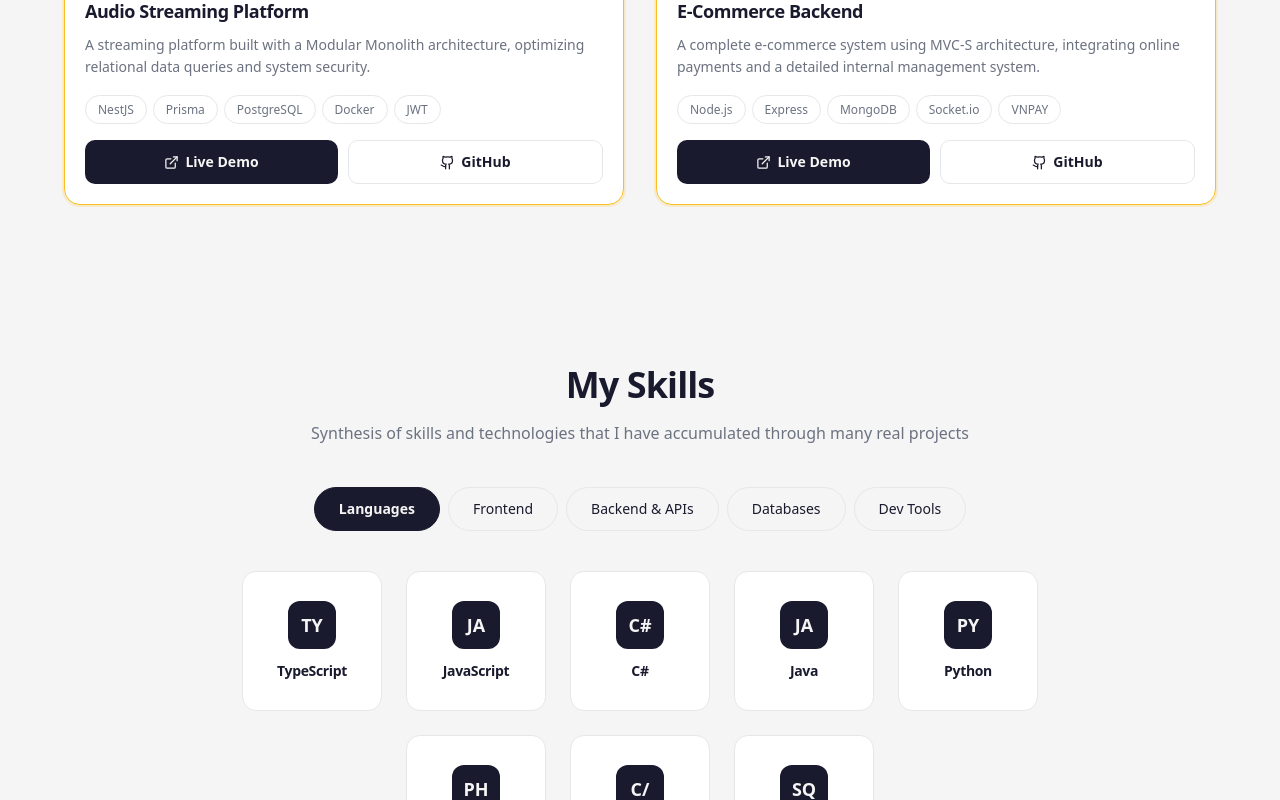
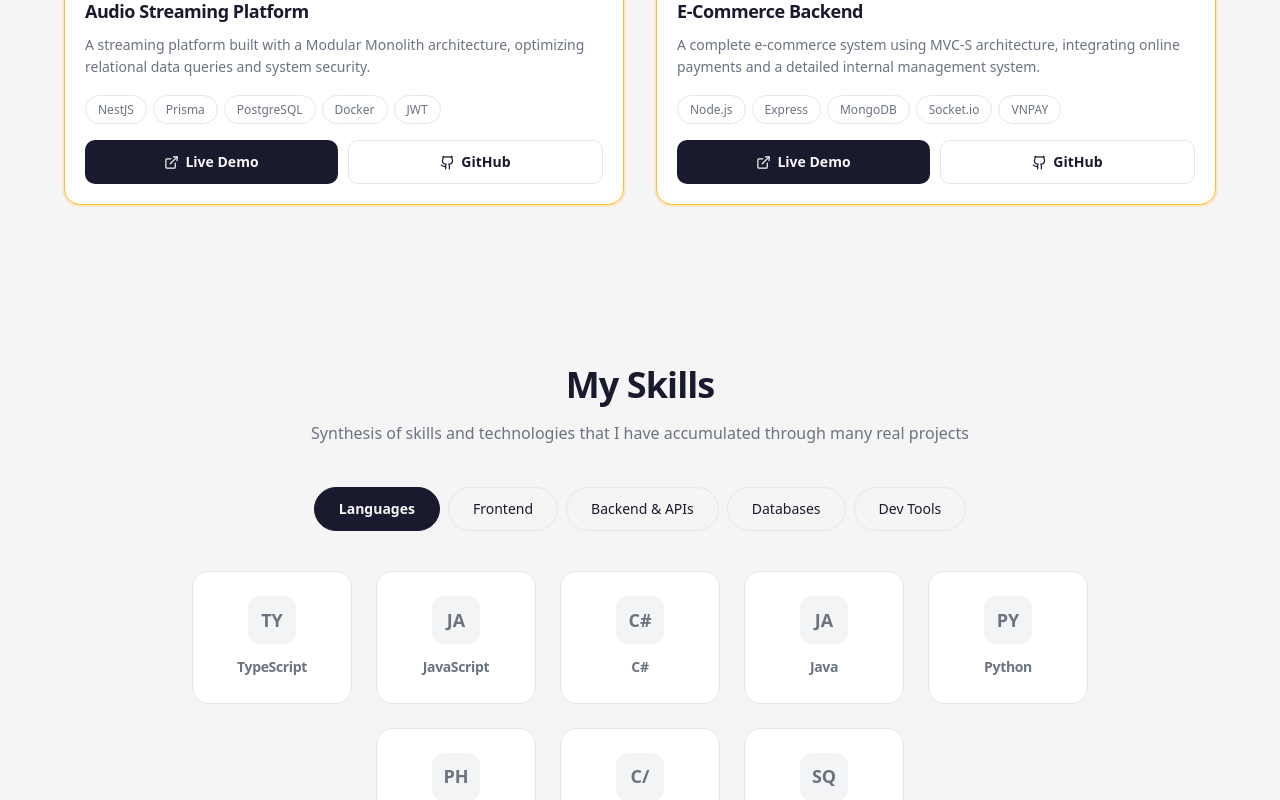
Before and after one commit to anhtt-23810310166/portfolio, a Next.js app: page / in a window 1280 px wide. Shown: the part 2000-2800 px from the top of the page. Built offline with nearby package versions, Linux system fonts and the light colour scheme.

Commit message:
update giao diện

```diff
--- a/package.json
+++ b/package.json
@@ -13,7 +13,8 @@
     "next": "16.1.6",
     "next-themes": "^0.4.6",
     "react": "19.2.3",
-    "react-dom": "19.2.3"
+    "react-dom": "19.2.3",
+    "resend": "^6.9.3"
   },
   "devDependencies": {
     "@tailwindcss/postcss": "^4",
--- a/src/app/globals.css
+++ b/src/app/globals.css
@@ -354,37 +354,84 @@ nav.pill-nav a.active {
   z-index: 2;
 }
 
-/* ===== SKILL CARDS ===== */
+/* ===== SKILL CARDS (Synchronized) ===== */
 .skill-card {
   background: var(--background-card);
   border: 1.5px solid var(--border);
-  border-radius: 14px;
+  border-radius: 16px;
   padding: 24px;
-  transition: all 0.3s ease;
-  aspect-ratio: 1 / 1;
+  transition: all 0.3s cubic-bezier(0.4, 0, 0.2, 1);
   display: flex !important;
   flex-direction: column !important;
+  align-items: center !important;
   justify-content: center !important;
+  position: relative;
+  overflow: hidden;
+  cursor: default;
 }
 
 .skill-card:hover {
-  border-color: var(--muted);
-  box-shadow: 0 4px 20px rgba(0, 0, 0, 0.06);
-  transform: translateY(-4px);
-}
-
-.dark .skill-card:hover {
-  box-shadow: 0 4px 20px rgba(0, 0, 0, 0.3);
+  border-color: var(--hover-bg);
+  transform: translateY(-5px);
+  box-shadow: 0 10px 30px -10px var(--hover-bg);
 }
 
 .skill-icon {
+  width: 48px;
+  height: 48px;
   display: flex;
   align-items: center;
   justify-content: center;
   border-radius: 12px;
-  background: var(--foreground);
-  color: var(--background);
+  background: rgba(107, 114, 128, 0.08); /* Neutral muted background */
+  color: var(--muted) !important;
   font-weight: 700;
+  font-size: 18px;
+  margin-bottom: 12px;
+  transition: all 0.4s ease;
+  position: relative;
+  z-index: 2;
+}
+
+.dark .skill-icon {
+  background: rgba(255, 255, 255, 0.05);
+}
+
+.skill-card:hover .skill-icon {
+  background: var(--hover-bg);
+  color: white !important;
+  transform: scale(1.1) rotate(5deg);
+  box-shadow: 0 5px 15px var(--hover-bg);
+}
+
+.skill-card h3 {
+  font-size: 14px;
+  font-weight: 600;
+  color: var(--muted);
+  transition: color 0.3s ease;
+  margin: 0;
+  position: relative;
+  z-index: 2;
+}
+
+.skill-card:hover h3 {
+  color: var(--foreground);
+}
+
+.skill-card .skill-glow {
+  position: absolute;
+  width: 100px;
+  height: 100px;
+  background: var(--hover-bg);
+  filter: blur(50px);
+  opacity: 0;
+  transition: opacity 0.4s ease;
+  z-index: 1;
+  pointer-events: none;
+}
+
+.skill-card:hover .skill-glow {
+  opacity: 0.15;
 }
 
 /* ===== EXPERIENCE CARDS ===== */
--- a/src/app/page.tsx
+++ b/src/app/page.tsx
@@ -31,7 +31,19 @@ export default function Portfolio() {
   const [activeExpTab, setActiveExpTab] = useState("work");
   const [typewriterText, setTypewriterText] = useState("");
   const [typewriterIndex, setTypewriterIndex] = useState(0);
+  const [isSubmitting, setIsSubmitting] = useState(false);
+  const [submitStatus, setSubmitStatus] = useState<{ type: 'success' | 'error', message: string } | null>(null);
   const [avatarError, setAvatarError] = useState(false);
+
+  // Auto-hide contact form status message
+  useEffect(() => {
+    if (submitStatus) {
+      const timer = setTimeout(() => {
+        setSubmitStatus(null);
+      }, 5000);
+      return () => clearTimeout(timer);
+    }
+  }, [submitStatus]);
 
   const roles = ["Backend Developer", "NodeJS Developer", "Software Engineer"];
   const [roleIndex, setRoleIndex] = useState(0);
@@ -82,86 +94,50 @@ export default function Portfolio() {
     }
   }, [typewriterIndex, roleIndex]);
 
-  const navLinks = [
-    { name: "Home", href: "#home", id: "home", icon: <Home size={15} /> },
-    { name: "About", href: "#about", id: "about", icon: <User size={15} /> },
-    { name: "Experience", href: "#experience", id: "experience", icon: <Briefcase size={15} /> },
-    { name: "Project", href: "#projects", id: "projects", icon: <FolderOpen size={15} /> },
-    { name: "Skill", href: "#skills", id: "skills", icon: <Wrench size={15} /> },
-    { name: "Contact", href: "#contact", id: "contact", icon: <Mail size={15} /> },
-  ];
-
-  const projects = [
-    {
-      title: "Audio Streaming Platform",
-      description: "A streaming platform built with a Modular Monolith architecture, optimizing relational data queries and system security.",
-      tech: ["NestJS", "Prisma", "PostgreSQL", "Docker", "JWT"],
-      github: "https://github.com/anhtt-23810310166/music-web-nestjs",
-      demo: "https://musicbox-z696.vercel.app",
-      featured: true,
-      icon: <Image src="/musicbox.jpg" alt="MusicBox" width={400} height={200} className="w-full h-full object-cover" />
-    },
-    {
-      title: "E-Commerce Backend",
-      description: "A complete e-commerce system using MVC-S architecture, integrating online payments and a detailed internal management system.",
-      tech: ["Node.js", "Express", "MongoDB", "Socket.io", "VNPAY"],
-      github: "https://github.com/anhtt-23810310166/product-management-ssr-js",
-      demo: "https://techzone-z696.onrender.com",
-      featured: true,
-      icon: <Image src="/e-commerce.jpg" alt="E-Commerce" width={400} height={200} className="w-full h-full object-cover" />
-    },
-  ];
-
-  const skillGroups: Record<string, { name: string; badge?: string; badgeColor?: string }[]> = {
+  const skillGroups: Record<string, { name: string; color: string }[]> = {
     language: [
-      { name: "TypeScript", badge: "Primary", badgeColor: "bg-blue-100 text-blue-800 border-blue-300" },
-      { name: "JavaScript", badge: "Core", badgeColor: "bg-yellow-100 text-yellow-800 border-yellow-300" },
-      { name: "C#", badge: "DotNet", badgeColor: "bg-purple-100 text-purple-800 border-purple-300" },
-      { name: "Java", badge: "OOP", badgeColor: "bg-orange-100 text-orange-800 border-orange-300" },
-      { name: "Python", badge: "Scripting", badgeColor: "bg-blue-100 text-blue-800 border-blue-300" },
-      { name: "PHP", badge: "Web Language", badgeColor: "bg-indigo-100 text-indigo-800 border-indigo-300" },
-      { name: "C/C++", badge: "Core", badgeColor: "bg-gray-100 text-gray-800 border-gray-300" },
-      { name: "SQL", badge: "Database", badgeColor: "bg-indigo-100 text-indigo-700 border-indigo-200" },
+      { name: "TypeScript", color: "#3178c6" },
+      { name: "JavaScript", color: "#f7df1e" },
+      { name: "C#", color: "#239120" },
+      { name: "Java", color: "#007396" },
+      { name: "Python", color: "#3776ab" },
+      { name: "PHP", color: "#777bb4" },
+      { name: "C/C++", color: "#00599c" },
+      { name: "SQL", color: "#4479a1" },
+    ],
+    backend: [
+      { name: "NestJS", color: "#e0234e" },
+      { name: "Node.js", color: "#339933" },
+      { name: "ASP.NET Core", color: "#512bd4" },
+      { name: "Microservices", color: "#000000" },
+      { name: "RESTful API", color: "#0055ff" },
+      { name: "GraphQL", color: "#e10098" },
+      { name: "Socket.io", color: "#010101" },
+      { name: "JWT / RBAC", color: "#000000" },
+    ],
+    database: [
+      { name: "PostgreSQL", color: "#4169e1" },
+      { name: "MySQL", color: "#4479a1" },
+      { name: "MongoDB", color: "#47a248" },
+      { name: "Redis", color: "#dc382d" },
+      { name: "Prisma", color: "#2d3748" },
+      { name: "TypeORM / Sequelize", color: "#2b3b4b" },
     ],
     frontend: [
-      { name: "React", badge: "Library", badgeColor: "bg-cyan-100 text-cyan-800 border-cyan-300" },
-      { name: "Next.js", badge: "Framework", badgeColor: "bg-slate-100 text-slate-800 border-slate-300" },
-      { name: "HTML/CSS", badge: "Foundation", badgeColor: "bg-orange-100 text-orange-800 border-orange-300" },
-      { name: "SASS/SCSS", badge: "Preproc", badgeColor: "bg-pink-100 text-pink-800 border-pink-300" },
-      { name: "Bootstrap", badge: "UI Lib", badgeColor: "bg-purple-100 text-purple-800 border-purple-300" },
-      { name: "MUI/AntD", badge: "UI Lib", badgeColor: "bg-blue-100 text-blue-800 border-blue-300" },
-      { name: "React Native", badge: "Mobile", badgeColor: "bg-cyan-100 text-cyan-800 border-cyan-300" },
-      { name: "Tailwind CSS", badge: "Styling", badgeColor: "bg-teal-100 text-teal-800 border-teal-300" },
-      { name: "Redux", badge: "State", badgeColor: "bg-purple-100 text-purple-800 border-purple-300" },
-    ],
-    backend: [
-      { name: "ASP.NET Core", badge: "Framework", badgeColor: "bg-purple-100 text-purple-800 border-purple-300" },
-      { name: "Node.js", badge: "Runtime", badgeColor: "bg-green-100 text-green-700 border-green-200" },
-      { name: "NestJS", badge: "Core Skill", badgeColor: "bg-red-100 text-red-700 border-red-200" },
-      { name: "Express", badge: "API", badgeColor: "bg-gray-100 text-gray-700 border-gray-200" },
-      { name: "Microservices", badge: "Architecture", badgeColor: "bg-sky-100 text-sky-800 border-sky-300" },
-      { name: "RESTful API", badge: "Architecture", badgeColor: "bg-purple-100 text-purple-700 border-purple-200" },
-      { name: "GraphQL", badge: "Query", badgeColor: "bg-pink-100 text-pink-700 border-pink-200" },
-      { name: "Socket.io", badge: "Realtime", badgeColor: "bg-zinc-100 text-zinc-700 border-zinc-200" },
-      { name: "WordPress", badge: "CMS", badgeColor: "bg-blue-100 text-blue-800 border-blue-300" },
-    ],
-    database: [
-      { name: "PostgreSQL", badge: "Relational", badgeColor: "bg-blue-100 text-blue-700 border-blue-200" },
-      { name: "MySQL", badge: "Relational", badgeColor: "bg-orange-100 text-orange-700 border-orange-200" },
-      { name: "MongoDB", badge: "NoSQL", badgeColor: "bg-green-100 text-green-700 border-green-200" },
-      { name: "Redis", badge: "Cache", badgeColor: "bg-red-100 text-red-700 border-red-200" },
-      { name: "Prisma", badge: "ORM", badgeColor: "bg-slate-100 text-slate-700 border-slate-200" },
-      { name: "TypeORM", badge: "ORM", badgeColor: "bg-red-100 text-red-800 border-red-300" },
-      { name: "Sequelize", badge: "ORM", badgeColor: "bg-blue-100 text-blue-800 border-blue-300" },
-      { name: "Mongoose", badge: "ODM", badgeColor: "bg-green-100 text-green-800 border-green-300" },
+      { name: "Next.js", color: "#000000" },
+      { name: "React", color: "#61dafb" },
+      { name: "React Native", color: "#61dafb" },
+      { name: "Tailwind CSS", color: "#06b6d4" },
+      { name: "MUI / AntD", color: "#007fff" },
+      { name: "HTML/CSS", color: "#e34f26" },
     ],
     devtools: [
-      { name: "Docker", badge: "Container", badgeColor: "bg-blue-100 text-blue-700 border-blue-200" },
-      { name: "Git Flow", badge: "VCS", badgeColor: "bg-orange-100 text-orange-700 border-orange-200" },
-      { name: "AWS", badge: "Cloud", badgeColor: "bg-yellow-100 text-yellow-800 border-yellow-300" },
-      { name: "Linux", badge: "OS", badgeColor: "bg-zinc-100 text-zinc-800 border-zinc-300" },
-      { name: "Postman", badge: "API Tool", badgeColor: "bg-orange-100 text-orange-700 border-orange-200" },
-      { name: "JWT/RBAC", badge: "Security", badgeColor: "bg-indigo-100 text-indigo-700 border-indigo-200" },
+      { name: "Docker", color: "#2496ed" },
+      { name: "Git Flow", color: "#f05032" },
+      { name: "AWS", color: "#ff9900" },
+      { name: "Linux", color: "#fcc624" },
+      { name: "Postman", color: "#ff6c37" },
+      { name: "WordPress", color: "#21759b" },
     ],
   };
 
@@ -192,6 +168,36 @@ export default function Portfolio() {
       school: "Electric Power University (EPU)",
       period: "2024 - 2028 (Expected)",
       gpa: "3.24 / 4.0",
+    },
+  ];
+
+  const navLinks = [
+    { name: "Home", href: "#home", id: "home", icon: <Home size={15} /> },
+    { name: "About", href: "#about", id: "about", icon: <User size={15} /> },
+    { name: "Experience", href: "#experience", id: "experience", icon: <Briefcase size={15} /> },
+    { name: "Projects", href: "#projects", id: "projects", icon: <FolderOpen size={15} /> },
+    { name: "Skills", href: "#skills", id: "skills", icon: <Wrench size={15} /> },
+    { name: "Contact", href: "#contact", id: "contact", icon: <Mail size={15} /> },
+  ];
+
+  const projects = [
+    {
+      title: "Audio Streaming Platform",
+      description: "A streaming platform built with a Modular Monolith architecture, optimizing relational data queries and system security.",
+      tech: ["NestJS", "Prisma", "PostgreSQL", "Docker", "JWT"],
+      github: "https://github.com/anhtt-23810310166/music-web-nestjs",
+      demo: "https://musicbox-z696.vercel.app",
+      featured: true,
+      icon: <Image src="/musicbox.jpg" alt="MusicBox" width={400} height={200} className="w-full h-full object-cover" />
+    },
+    {
+      title: "E-Commerce Backend",
+      description: "A complete e-commerce system using MVC-S architecture, integrating online payments and a detailed internal management system.",
+      tech: ["Node.js", "Express", "MongoDB", "Socket.io", "VNPAY"],
+      github: "https://github.com/anhtt-23810310166/product-management-ssr-js",
+      demo: "https://techzone-z696.onrender.com",
+      featured: true,
+      icon: <Image src="/e-commerce.jpg" alt="E-Commerce" width={400} height={200} className="w-full h-full object-cover" />
     },
   ];
 
@@ -233,7 +239,7 @@ export default function Portfolio() {
                   </p>
                 </div>
                 <p className="text-muted leading-relaxed text-base max-w-lg">
-                  Software Engineering student at Electric Power University, highly passionate about building stable and optimized backend systems using Modular Monolith architecture.
+                  Software Engineering student focused on backend development. I build APIs and backend systems using Node.js, NestJS and PostgreSQL.
                 </p>
                 <p className="text-sm text-muted flex items-center gap-2">
                   <MapPin size={16} className="text-red-500" /> Hanoi, Vietnam
@@ -275,10 +281,10 @@ export default function Portfolio() {
             <div className="grid md:grid-cols-2 gap-12 items-start">
               <div className="space-y-5">
                 <p className="text-base leading-relaxed">
-                  I am a Software Engineering student at Electric Power University. I am passionate about building stable and highly optimized backend systems. I always focus on writing clean, maintainable code and solving complex technical challenges using Modular Monolith architecture.
+                  I am particularly interested in how backend systems are designed and how different components interact in modern web applications. I enjoy learning about API architecture, database design and system scalability.
                 </p>
-                <p className="text-base leading-relaxed">
-                  Beyond my academic studies, I continuously build personal projects to hone my practical skills and stay up-to-date with the latest technologies in Backend Development.
+                <p className="text-base leading-relaxed text-muted">
+                  My goal is to continuously improve my backend engineering skills and gain experience building reliable and maintainable software systems.
                 </p>
               </div>
               <div className="space-y-6">
@@ -416,13 +422,18 @@ export default function Portfolio() {
               ))}
             </div>
 
-            <div className="flex flex-wrap justify-center gap-6 max-w-4xl mx-auto">
+            <div className="flex flex-wrap justify-center gap-6 max-w-5xl mx-auto">
               {(skillGroups[activeSkillTab] || []).map((skill) => (
-                <div key={skill.name} className="skill-card aspect-square w-[140px] flex flex-col items-center justify-center text-center group">
-                  <div className="skill-icon mb-3 w-12 h-12 text-lg transition-transform group-hover:scale-110">
+                <div
+                  key={skill.name}
+                  className="skill-card min-w-[160px]"
+                  style={{ '--hover-bg': skill.color } as any}
+                >
+                  <div className="skill-glow" />
+                  <div className="skill-icon">
                     {skill.name.substring(0, 2).toUpperCase()}
                   </div>
-                  <h3 className="font-bold text-sm px-2">{skill.name}</h3>
+                  <h3>{skill.name}</h3>
                 </div>
               ))}
             </div>
@@ -478,24 +489,51 @@ export default function Portfolio() {
               {/* Contact Form */}
               <form
                 className="contact-form space-y-4"
-                onSubmit={(e) => {
+                onSubmit={async (e) => {
                   e.preventDefault();
+                  setIsSubmitting(true);
+                  setSubmitStatus(null);
+
                   const form = e.target as HTMLFormElement;
-                  const name = (form.elements.namedItem('name') as HTMLInputElement).value;
-                  const email = (form.elements.namedItem('email') as HTMLInputElement).value;
-                  const message = (form.elements.namedItem('message') as HTMLTextAreaElement).value;
+                  const formData = {
+                    name: (form.elements.namedItem('name') as HTMLInputElement).value,
+                    email: (form.elements.namedItem('email') as HTMLInputElement).value,
+                    message: (form.elements.namedItem('message') as HTMLTextAreaElement).value,
+                  };
 
-                  const subject = encodeURIComponent(`Portfolio Contact from ${name}`);
-                  const body = encodeURIComponent(`Name: ${name}\nEmail: ${email}\n\nMessage:\n${message}`);
+                  try {
+                    const res = await fetch('/api/contact', {
+                      method: 'POST',
+                      body: JSON.stringify(formData),
+                    });
 
-                  window.location.href = `mailto:anhtt19012005@gmail.com?subject=${subject}&body=${body}`;
+                    const result = await res.json();
+
+                    if (res.ok) {
+                      setSubmitStatus({ type: 'success', message: result.message || 'Message sent successfully!' });
+                      form.reset();
+                    } else {
+                      throw new Error(result.error || 'Failed to send. Please try again.');
+                    }
+                  } catch (err: any) {
+                    setSubmitStatus({ type: 'error', message: err.message || 'Failed to send. Please try again.' });
+                  } finally {
+                    setIsSubmitting(false);
+                  }
                 }}
               >
                 <input type="text" name="name" placeholder="Your Name *" required />
                 <input type="email" name="email" placeholder="Email Address *" required />
                 <textarea name="message" placeholder="Your message..." rows={4}></textarea>
-                <button type="submit" className="btn-send">
-                  Send Message
+
+                {submitStatus && (
+                  <div className={`p-3 rounded-lg text-sm font-medium ${submitStatus.type === 'success' ? 'bg-green-100 text-green-700' : 'bg-red-100 text-red-700'}`}>
+                    {submitStatus.message}
+                  </div>
+                )}
+
+                <button type="submit" className="btn-send" disabled={isSubmitting}>
+                  {isSubmitting ? "Sending..." : "Send Message"}
                 </button>
               </form>
             </div>
```
Also changed, not shown: src/app/api/contact/route.ts (added, +48 -0 lines), src/app/layout.tsx (+12 -2 lines), 1 other file (tests, documents, lock files or other folders).
